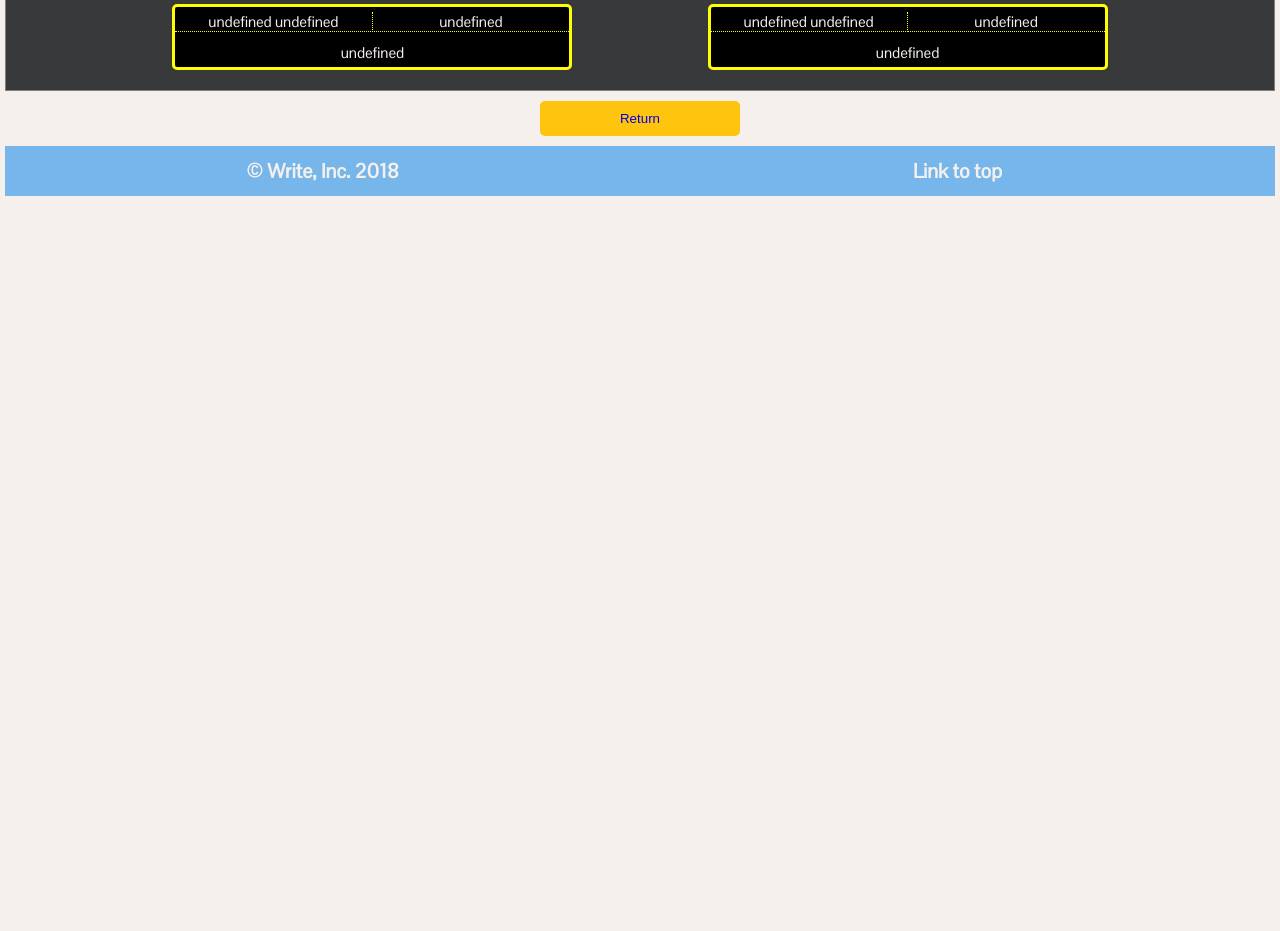
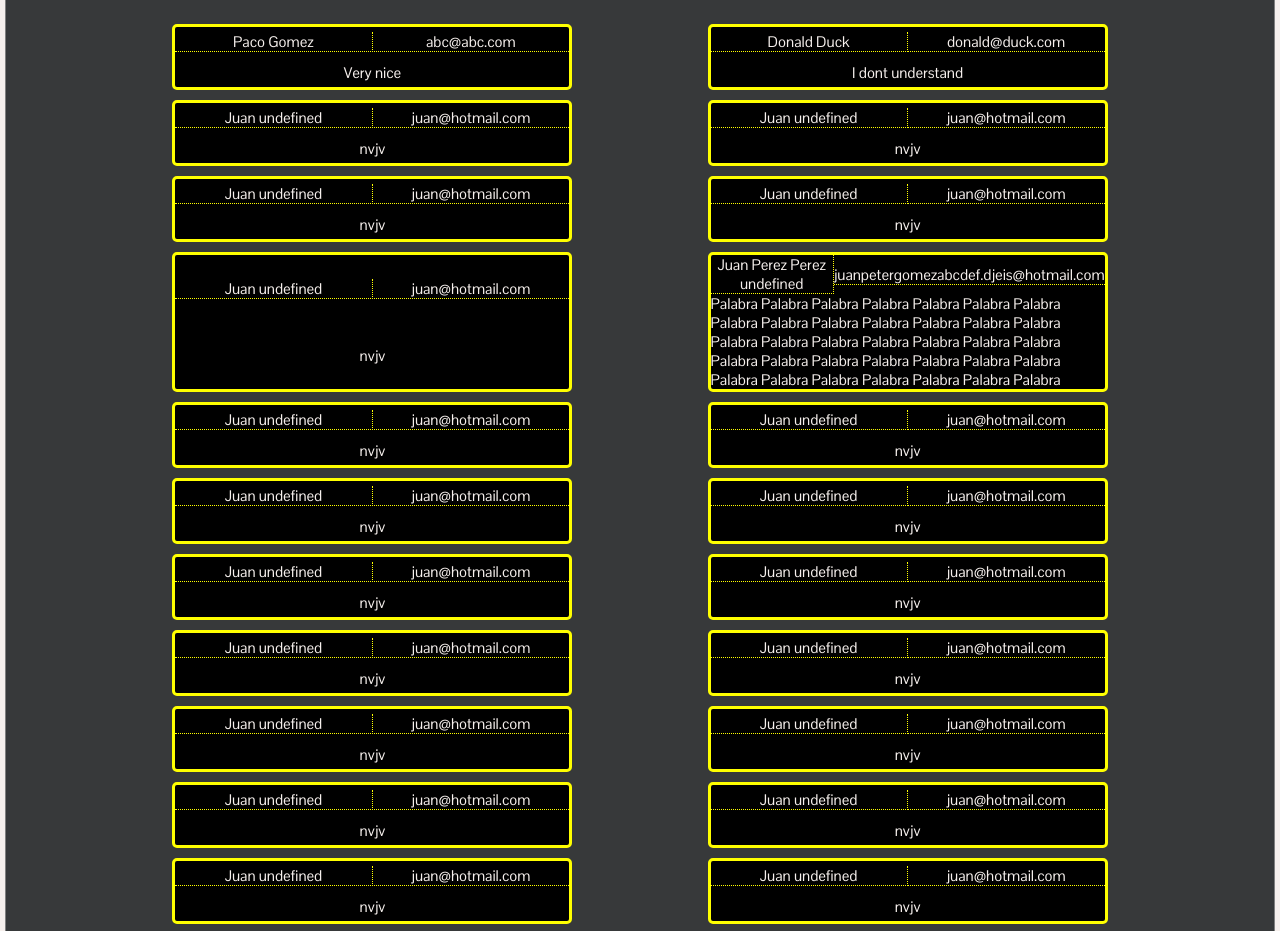
Before and after one commit to daalvarado/write, a website built with webpack: page src/article1.html in a window 1280 px wide. Shown: the part 748-1679 px from the top of the page. Before the commit the page ends 949 px from the top, so only its background shows below. Built offline with nearby package versions, Linux system fonts and the light colour scheme; data requests are answered from the project's data file; what pubsub-js would draw is missing.

Commit message:
con listado de comentarios funcionando

```diff
--- a/db.json
+++ b/db.json
@@ -48,16 +48,208 @@
   ],
   "comments": [
     {
+      "id": 1,
       "userName": "Paco",
       "userLastname": "Gomez",
       "userEmail": "abc@abc.com",
       "userComment": "Very nice"
     },
     {
+      "id": 2,
       "userName": "Donald",
       "userLastname": "Duck",
       "userEmail": "donald@duck.com",
       "userComment": "I dont understand"
+    },
+    {
+      "userName": "Juan",
+      "userLastName": "Pedro",
+      "userEmail": "juan@hotmail.com",
+      "userComment": "nvjv",
+      "id": 3
+    },
+    {
+      "userName": "Juan",
+      "userLastName": "Pedro",
+      "userEmail": "juan@hotmail.com",
+      "userComment": "nvjv",
+      "id": 4
+    },
+    {
+      "userName": "Juan",
+      "userLastName": "Pedro",
+      "userEmail": "juan@hotmail.com",
+      "userComment": "nvjv",
+      "id": 5
+    },
+    {
+      "userName": "Juan",
+      "userLastName": "Pedro",
+      "userEmail": "juan@hotmail.com",
+      "userComment": "nvjv",
+      "id": 6
+    },
+    {
+      "userName": "Juan",
+      "userLastName": "Pedro",
+      "userEmail": "juan@hotmail.com",
+      "userComment": "nvjv",
+      "id": 7
+    },
+    {
+      "userName": "Juan Perez Perez",
+      "userLastName": "Pedro",
+      "userEmail": "juanpetergomezabcdef.djeis@hotmail.com",
+      "userComment":
+        "Palabra Palabra Palabra Palabra Palabra Palabra Palabra Palabra Palabra Palabra Palabra Palabra Palabra Palabra Palabra Palabra Palabra Palabra Palabra Palabra Palabra Palabra Palabra Palabra Palabra Palabra Palabra Palabra Palabra Palabra Palabra Palabra Palabra Palabra Palabra ",
+      "id": 8
+    },
+    {
+      "userName": "Juan",
+      "userLastName": "Pedro",
+      "userEmail": "juan@hotmail.com",
+      "userComment": "nvjv",
+      "id": 9
+    },
+    {
+      "userName": "Juan",
+      "userLastName": "Pedro",
+      "userEmail": "juan@hotmail.com",
+      "userComment": "nvjv",
+      "id": 10
+    },
+    {
+      "userName": "Juan",
+      "userLastName": "Pedro",
+      "userEmail": "juan@hotmail.com",
+      "userComment": "nvjv",
+      "id": 11
+    },
+    {
+      "userName": "Juan",
+      "userLastName": "Pedro",
+      "userEmail": "juan@hotmail.com",
+      "userComment": "nvjv",
+      "id": 12
+    },
+    {
+      "userName": "Juan",
+      "userLastName": "Pedro",
+      "userEmail": "juan@hotmail.com",
+      "userComment": "nvjv",
+      "id": 13
+    },
+    {
+      "userName": "Juan",
+      "userLastName": "Pedro",
+      "userEmail": "juan@hotmail.com",
+      "userComment": "nvjv",
+      "id": 14
+    },
+    {
+      "userName": "Juan",
+      "userLastName": "Pedro",
+      "userEmail": "juan@hotmail.com",
+      "userComment": "nvjv",
+      "id": 15
+    },
+    {
+      "userName": "Juan",
+      "userLastName": "Pedro",
+      "userEmail": "juan@hotmail.com",
+      "userComment": "nvjv",
+      "id": 16
+    },
+    {
+      "userName": "Juan",
+      "userLastName": "Pedro",
+      "userEmail": "juan@hotmail.com",
+      "userComment": "nvjv",
+      "id": 17
+    },
+    {
+      "userName": "Juan",
+      "userLastName": "Pedro",
+      "userEmail": "juan@hotmail.com",
+      "userComment": "nvjv",
+      "id": 18
+    },
+    {
+      "userName": "Juan",
+      "userLastName": "Pedro",
+      "userEmail": "juan@hotmail.com",
+      "userComment": "nvjv",
+      "id": 19
+    },
+    {
+      "userName": "Juan",
+      "userLastName": "Pedro",
+      "userEmail": "juan@hotmail.com",
+      "userComment": "nvjv",
+      "id": 20
+    },
+    {
+      "userName": "Juan",
+      "userLastName": "Pedro",
+      "userEmail": "juan@hotmail.com",
+      "userComment": "nvjv",
+      "id": 21
+    },
+    {
+      "userName": "Juan",
+      "userLastName": "Pedro",
+      "userEmail": "juan@hotmail.com",
+      "userComment": "nvjv",
+      "id": 22
+    },
+    {
+      "userName": "Juan",
+      "userLastName": "Pedro",
+      "userEmail": "juan@hotmail.com",
+      "userComment": "nvjv",
+      "id": 23
+    },
+    {
+      "userName": "Juan",
+      "userLastName": "Pedro",
+      "userEmail": "juan@hotmail.com",
+      "userComment": "nvjv",
+      "id": 24
+    },
+    {
+      "userName": "Juan",
+      "userLastName": "Pedro",
+      "userEmail": "juan@hotmail.com",
+      "userComment": "nvjv",
+      "id": 25
+    },
+    {
+      "userName": "Juan",
+      "userLastName": "Pedro",
+      "userEmail": "juan@hotmail.com",
+      "userComment": "nvjv",
+      "id": 26
+    },
+    {
+      "userName": "Juan",
+      "userLastName": "Pedro",
+      "userEmail": "juan@hotmail.com",
+      "userComment": "nvjv",
+      "id": 27
+    },
+    {
+      "userName": "Juan",
+      "userLastName": "Pedro",
+      "userEmail": "juan@hotmail.com",
+      "userComment": "nvjv",
+      "id": 28
+    },
+    {
+      "userName": "Juan",
+      "userLastName": "Pedro",
+      "userEmail": "juan@hotmail.com",
+      "userComment": "nvjv",
+      "id": 29
     }
   ]
 }
--- a/src/includes/header.html
+++ b/src/includes/header.html
@@ -29,25 +29,25 @@
                 </button>
                 <ul id="nav-list">
                     <li>
-                        <a class="navbar-item" href="#">Home</a>
+                        <a class="navbar-item" href="index.html">Home</a>
                     </li>
                     <li>
-                        <a class="navbar-item" href="#">Lifestyle</a>
+                        <a class="navbar-item" href="index.html">Lifestyle</a>
                     </li>
                     <li>
-                        <a class="navbar-item" href="#">Pets</a>
+                        <a class="navbar-item" href="index.html">Pets</a>
                     </li>
                     <li>
-                        <a class="navbar-item" href="#">Travel</a>
+                        <a class="navbar-item" href="index.html">Travel</a>
                     </li>
                     <li>
-                        <a class="navbar-item" href="#">Food</a>
+                        <a class="navbar-item" href="index.html">Food</a>
                     </li>
                     <li>
-                        <a class="navbar-item loginButton" href="#">Login</a>
+                        <a class="navbar-item loginButton" href="index.html">Login</a>
                     </li>
                     <li>
-                        <a class="navbar-item registerButton" href="#">Register</a>
+                        <a class="navbar-item registerButton" href="index.html">Register</a>
                     </li>
                 </ul>
             </nav>
--- a/src/js/CommentsListController.js
+++ b/src/js/CommentsListController.js
@@ -25,12 +25,13 @@ export class CommentsListController {
   }
 
   renderComments(comments) {
+    console.log(comments);
     let html = "";
     for (let comment of comments) {
       html += `<div class="commentItem">
-          <div class="commentItemName">${comments.userName} ${comments.userLastname}</div>
-          <div class="commentItemEmail">${comments.userEmail}</div>
-          <div class="commentItemText">${comments.userComment}</div>
+          <div class="commentItemName">${comment.userName} ${comment.userLastname}</div>
+          <div class="commentItemEmail">${comment.userEmail}</div>
+          <div class="commentItemText">${comment.userComment}</div>
         </div>`;
 
     }
--- a/src/js/CommentsService.js
+++ b/src/js/CommentsService.js
@@ -1,14 +1,17 @@
 export class CommentsService {
   constructor(url) {
     this.url = url;
+
   }
 
   async list() {
     const response = await fetch(this.url);
     return response.json();
+    console.log("async list pasado");
   }
 
   async save(comment) {
+    console.log(comment);
     const response = await fetch(this.url, {
       method: "post",
       body: JSON.stringify(comment),
--- a/src/scss/_article.scss
+++ b/src/scss/_article.scss
@@ -42,6 +42,7 @@
 br {
   display: block;
   margin: 10px 0;
+  content: " ";
 }
 
 .articleTitle {
--- a/src/scss/_comments.scss
+++ b/src/scss/_comments.scss
@@ -137,7 +137,6 @@
 
 .commentItemEmail {
   display: grid;
-
   width: 100%;
   text-align: center;
   grid-area: comEmail;
--- a/webpack.config.js
+++ b/webpack.config.js
@@ -72,7 +72,7 @@ module.exports = {
     // hot: true,
   },
   plugins: [
-    new UglifyJsPlugin(),
+
     new webpack.ProvidePlugin({
       $: "jquery",
       jQuery: "jquery",
@@ -82,24 +82,15 @@ module.exports = {
     new webpack.NamedModulesPlugin(),
     new ExtractTextPlugin("style.css"), //creamos archivo css en el output final
     new HtmlWebpackPlugin({
-      template: path.join(__dirname, "src", "index.html"),
-      minify: {
-        collapseWhitespace: true
-      }
+      template: path.join(__dirname, "src", "index.html")
     }),
     new HtmlWebpackPlugin({
       template: path.join(__dirname, "src", "article1.html"),
-      filename: "article1.html",
-      minify: {
-        collapseWhitespace: true
-      }
+      filename: "article1.html"
     }),
     new HtmlWebpackPlugin({
       template: path.join(__dirname, "src", "article2.html"),
-      filename: "article2.html",
-      minify: {
-        collapseWhitespace: true
-      }
+      filename: "article2.html"
     })
   ]
 };
```
Also changed, not shown: webpack.config.prod.js (+120 -0 lines).
